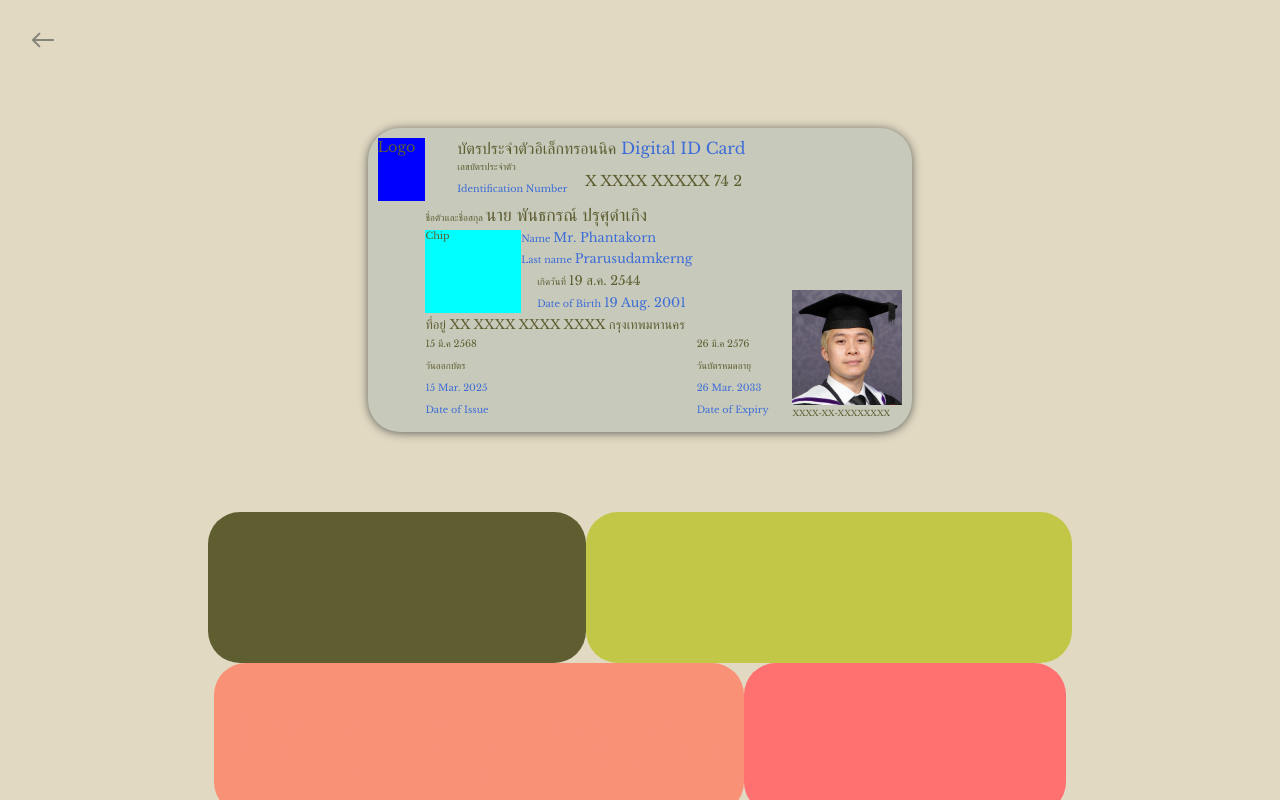
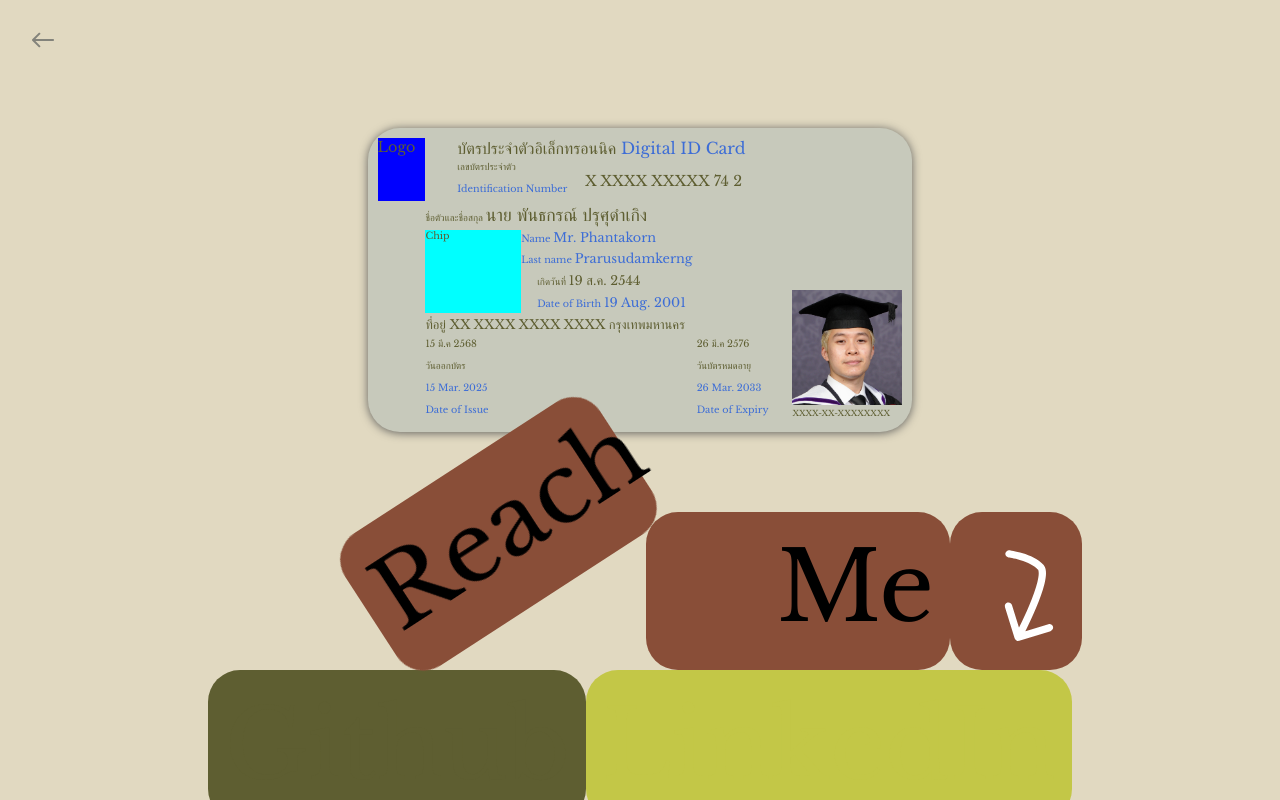
Before and after one commit to phantomcorn/site, a Next.js app: page /about in a window 1280 px wide. Built offline with nearby package versions, Linux system fonts and the light colour scheme.

Commit message:
add brick to about page

```diff
--- a/src/app/about/page.js
+++ b/src/app/about/page.js
@@ -3,9 +3,11 @@ import Card from "@/components/Card/Card"
 import TextDisperse from "@/components/DisperseText/DisperseText"
 import styles from "./page.module.css"
 import gsap from "gsap"
-import { useRef, useEffect } from "react"
+import { useRef } from "react"
 import BackArrow from "@/components/BackArrow/BackArrow"
+import ReachMeArrow from "@/../public/ReachMeArrow.svg"
 import { useTransitionContext } from "@/components/TransitionWrapper/TransitionWrapper"
+import Image from "next/image"
 
 export default function About() {
 
@@ -45,8 +47,6 @@ export default function About() {
         routeBack()
     }
 
-
-
     return (
         <div className={styles.page}>
             <div className={styles["backarrow-container"]} onClick={onBackClick}>
@@ -54,6 +54,12 @@ export default function About() {
             </div>
             <Card/>
             <div className={styles["media-container"]}>
+                <div className={`${styles.brick} ${styles.reach} unselect`}> Reach </div>
+                <div className={`${styles.brick} ${styles.me} unselect`}> Me </div>
+                <div className={`${styles.brick} ${styles["reach-me-arrow"]} unselect`}>
+                    <Image draggable="false" src={ReachMeArrow} width={0} height={0}/>
+                </div>
+                <div className={styles["child-break"]}/>
                 {media.map((item, i) => (
                     <>
                         <TextDisperse variant={`variant${i + 1}`} key={`media${i+1}`} onClick={(e) => onClick(e, item.link)} setBackground={setBackground}>{item.alt}</TextDisperse>
--- a/src/app/about/page.module.css
+++ b/src/app/about/page.module.css
@@ -28,6 +28,35 @@
     justify-content: center;
 }
 
+.brick {
+    background: var(--secondary-four);
+    border-radius: 2rem;
+    padding: 1rem;
+    display: inline-block;
+    transform-origin: bottom left
+}
+
+.reach {
+    width: 19rem;
+    transform: translate(9rem, 0.8rem) rotate(-33deg)
+}
+
+.me {
+    text-align: end;
+    width: 19rem;
+}
+
+.reach-me-arrow > img {
+    width: auto;
+    height: 100%;
+    scale: 0.7;
+    transform: rotate(-45deg);
+}
+
+.me, .reach-me-arrow {
+    transform: translateX(4.5rem);
+}
+
 .child-break {
     flex-basis: 100%;
     height: 0;
```
Also changed, not shown: public/ReachMeArrow.svg (added).
